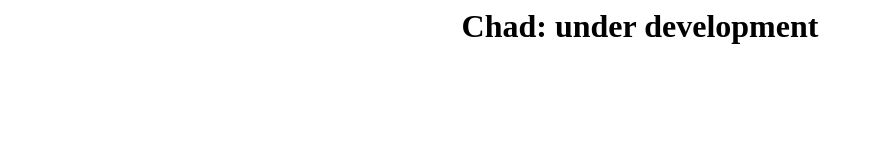
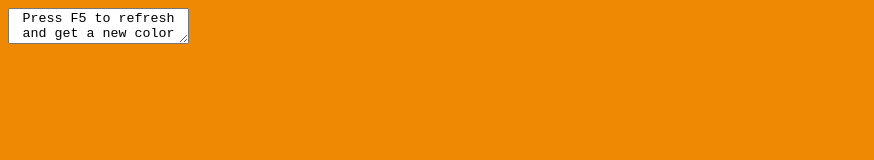
Before and after one commit to userepic/t, a plain HTML site: page index.html in a window 1280 px wide. Shown: the whole page, without its empty margins (0-874 px from the left). Drawn offline with Linux system fonts and the light colour scheme.

Commit message:
bvhuhjevkjcdvkijm

```diff
--- a/index.html
+++ b/index.html
@@ -1,4 +1,19 @@
 <html>
-    <title>Chad: the country</title>
-    <h1 style="text-align: center;">Chad: under development</h1>
+
+<title>random lights</title>
+<link rel="icon" href="guy.ico">
+<body>
+<textarea name="t" id="t" style="text-align: center;">Press F5 to refresh and get a new color</textarea>
+</body>
+
+
+
+<script>
+
+var a = Math.floor(Math.random() * 256);
+var b = Math.floor(Math.random() * 256);
+var c = Math.floor(Math.random() * 256);
+document.body.style.backgroundColor = 'rgb(' + a + ',' + b + ',' + c + ')';
+
+</script>
 </html>
```
